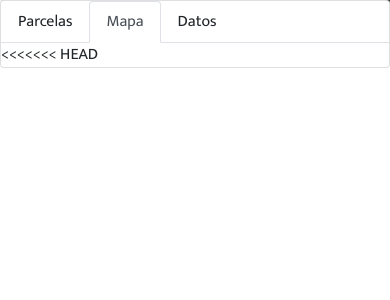
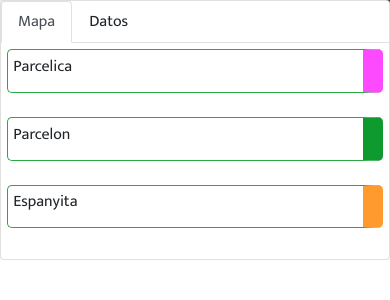
Before and after one commit to Llambies/pw_grupo7, a PHP site: the page made by zonacliente.php in a window 390 px wide. Shown: the part 50-350 px from the top of the page. Run offline with PHP 8.4, Linux system fonts and the light colour scheme; a user stored in the database is signed in; data comes from the database, SQL or seed files in the repository; some libraries are stand-ins or nearby versions.

Commit message:
Update zonacliente.php

```diff
--- a/zonacliente.php
+++ b/zonacliente.php
@@ -81,9 +81,6 @@
 
 <div class="card">
 <ul class="nav nav-tabs">
-       <li class="nav-item">
-  <a class="nav-link" onclick="openCity(event, 'parcelas')">Parcelas</a>
-    </li>
         <li class="nav-item">
   <a class="nav-link active" onclick="openCity(event, 'mapa')">Mapa</a>
     </li>
@@ -92,8 +89,8 @@
     </li>
 
 </ul>
-<div id="parcelas" class="tabcontent">
-    <div id="listaParcelas">
+
+    <div id="listaParcelas" class="col-md-4">
 
         <?php
              while ($consulta=mysqli_fetch_array($result)) {
@@ -149,10 +146,8 @@
              }
         ?>
     </div>
-</div>
-<<<<<<< HEAD
+
 <div id="mapa" class="tabcontent">
-=======
     <div class="col-md-10">
 
 
@@ -168,7 +163,7 @@
 
 </ul>
 <div id="London" class="tabcontent">
->>>>>>> parent of 12f0c79... Update zonacliente.php
+
     <div id="map" class="map">
         <script>
             var map;
```
